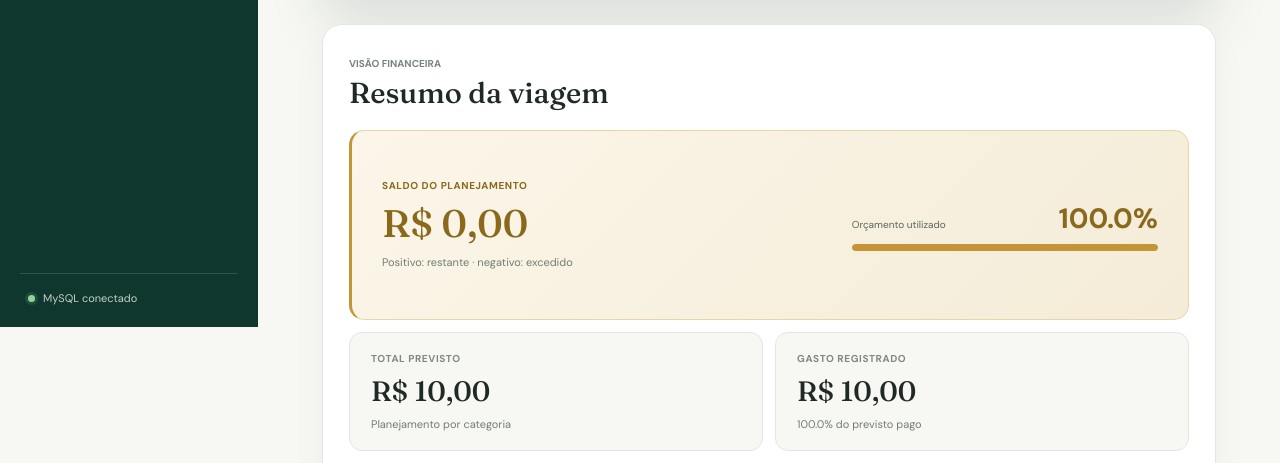
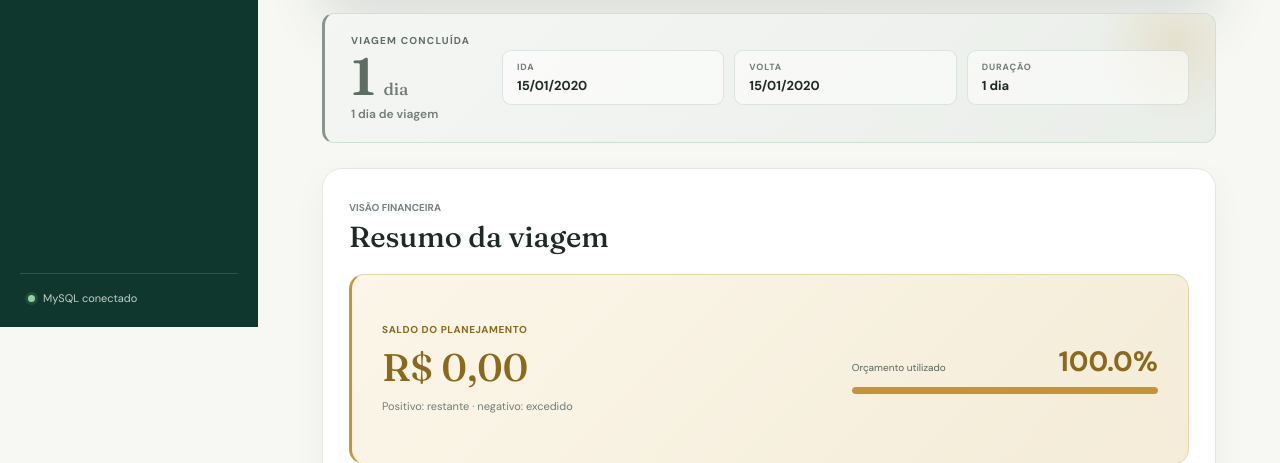
Before and after one commit to vitimrcosta/travel-budget-flask, a Flask app: page /trips/1 in a window 1280 px wide. Shown: the part 473-936 px from the top of the page. Run offline with Flask 3, Linux system fonts and the light colour scheme; tables that the repository leaves empty hold one stand-in row (values such as "Sample post"); some libraries are stand-ins or nearby versions.

Commit message:
Adiciona contador de dias da viagem no painel
Co-authored-by: Copilot <223556219+Copilot@users.noreply.github.com>

```diff
--- a/static/app.css
+++ b/static/app.css
@@ -1702,3 +1702,32 @@ td { padding: 13px 8px; border-top: 1px solid var(--line); color: #626e65; font-
   .danger-zone, .edit-form + .danger-zone { max-width: 980px; }
   .planning-form + .danger-zone { max-width: 900px; }
 }
+/* Contador de dias da viagem */
+.trip-countdown { position: relative; display: grid; grid-template-columns: auto 1fr; align-items: center; gap: 18px 32px; margin: 14px 0 0; padding: 20px 26px; overflow: hidden; border: 1px solid #d1e0d2; border-left: 3px solid var(--green); border-radius: 12px; background: linear-gradient(135deg, #f1f7f0, #e7f0e6); animation: arrive .45s .08s ease both; }
+.trip-countdown::after { content: ""; position: absolute; right: -40px; top: -50px; width: 160px; height: 160px; border-radius: 50%; background: radial-gradient(circle, rgba(197,148,54,.16), transparent 70%); pointer-events: none; }
+.countdown-main { display: grid; gap: 2px; }
+.countdown-eyebrow { color: var(--green); font-size: 10px; font-weight: 800; letter-spacing: .12em; }
+.countdown-number { display: flex; align-items: baseline; gap: 8px; color: var(--green); font-family: "Fraunces", Georgia, serif; font-size: 52px; font-weight: 600; line-height: 1.05; }
+.countdown-number small { color: var(--muted); font-family: inherit; font-size: 17px; font-weight: 500; }
+.countdown-today { font-size: 38px; }
+.countdown-label { color: var(--muted); font-size: 12px; font-weight: 600; }
+.countdown-dates { display: grid; grid-template-columns: repeat(3, minmax(0, 1fr)); gap: 10px; position: relative; z-index: 1; }
+.countdown-dates div { display: grid; gap: 4px; padding: 10px 14px; border: 1px solid rgba(23,72,59,.12); border-radius: 9px; background: rgba(255,255,255,.55); }
+.countdown-dates span { color: var(--muted); font-size: 9px; font-weight: 800; letter-spacing: .1em; }
+.countdown-dates strong { color: var(--ink); font-size: 13px; }
+.countdown-progress { grid-column: 1 / -1; height: 7px; overflow: hidden; border-radius: 999px; background: rgba(23,72,59,.14); }
+.countdown-progress span { display: block; height: 100%; border-radius: inherit; background: linear-gradient(90deg, var(--green), #c59436); }
+.trip-countdown.is-after { border-left-color: #8a958d; background: linear-gradient(135deg, #f4f6f3, #eaeee9); }
+.trip-countdown.is-after .countdown-number, .trip-countdown.is-after .countdown-eyebrow { color: #5f6c63; }
+:root[data-theme="dark"] .trip-countdown { border-color: #2f4a3b; background: linear-gradient(135deg, #1f3328, #1a2a21); }
+:root[data-theme="dark"] .countdown-eyebrow, :root[data-theme="dark"] .countdown-number { color: #8fd3a4; }
+:root[data-theme="dark"] .countdown-dates div { border-color: #2f4a3b; background: rgba(0,0,0,.18); }
+:root[data-theme="dark"] .countdown-dates strong { color: #e4efe6; }
+:root[data-theme="dark"] .countdown-progress { background: rgba(255,255,255,.1); }
+@media (max-width: 720px) {
+  .trip-countdown { grid-template-columns: 1fr; gap: 14px; margin-top: 12px; padding: 16px; border-radius: 16px; }
+  .countdown-number { font-size: 44px; }
+  .countdown-dates { gap: 8px; }
+  .countdown-dates div { padding: 9px 10px; }
+  .countdown-dates strong { font-size: 12px; }
+}
--- a/templates/dashboard.html
+++ b/templates/dashboard.html
@@ -42,6 +42,26 @@
           <button class="cover-control cover-save" type="submit" hidden>Salvar</button>
         </form>
       </div>
+    </section>
+
+    <section class="trip-countdown is-{{ countdown.state }}" aria-label="Contagem regressiva da viagem">
+      <div class="countdown-main">
+        <span class="countdown-eyebrow">{% if countdown.state == 'before' %}CONTAGEM REGRESSIVA{% elif countdown.state == 'during' %}VIAGEM EM ANDAMENTO{% else %}VIAGEM CONCLUÍDA{% endif %}</span>
+        {% if countdown.state == 'before' and countdown.number == 0 %}
+          <strong class="countdown-number countdown-today">É hoje!</strong>
+        {% else %}
+          <strong class="countdown-number">{{ countdown.number }}<small>{{ countdown.unit }}</small></strong>
+        {% endif %}
+        <span class="countdown-label">{% if countdown.state == 'before' %}{% if countdown.number == 0 %}Boa viagem!{% else %}{{ countdown.label }}{% endif %}{% elif countdown.state == 'during' %}Aproveite cada dia{% else %}{{ countdown.total_days }} {{ 'dia' if countdown.total_days == 1 else 'dias' }} de viagem{% endif %}</span>
+      </div>
+      <div class="countdown-dates">
+        <div><span>IDA</span><strong>{{ trip.data_ida }}</strong></div>
+        <div><span>VOLTA</span><strong>{{ trip.data_volta }}</strong></div>
+        <div><span>DURAÇÃO</span><strong>{{ countdown.total_days }} {{ 'dia' if countdown.total_days == 1 else 'dias' }}</strong></div>
+      </div>
+      {% if countdown.state == 'during' %}
+        <div class="countdown-progress" role="progressbar" aria-label="Progresso da viagem" aria-valuemin="0" aria-valuemax="100" aria-valuenow="{{ countdown.progress }}"><span style="width: {{ countdown.progress }}%"></span></div>
+      {% endif %}
     </section>
 
     <section class="finance-section" id="resumo" aria-labelledby="finance-title">
--- a/web_app.py
+++ b/web_app.py
@@ -4,7 +4,7 @@ import json
 import os
 import secrets
 import unicodedata
-from datetime import date, datetime, timedelta, time as datetime_time
+from datetime import date, datetime, timedelta, timezone, time as datetime_time
 from decimal import Decimal, InvalidOperation, ROUND_HALF_UP
 from math import ceil
 from pathlib import Path
@@ -532,6 +532,24 @@ def planning_result(trip, totals):
     }
 
 
+def trip_countdown(trip):
+    today = datetime.now(timezone(timedelta(hours=-3))).date()
+    start = datetime.strptime(trip["data_ida"], "%d/%m/%Y").date()
+    end = datetime.strptime(trip["data_volta"], "%d/%m/%Y").date()
+    total_days = (end - start).days + 1
+    if today < start:
+        days = (start - today).days
+        return {"state": "before", "number": days, "unit": "dia" if days == 1 else "dias",
+                "label": "para embarcar", "total_days": total_days, "progress": 0}
+    if today <= end:
+        current = (today - start).days + 1
+        return {"state": "during", "number": current, "unit": f"de {total_days}",
+                "label": "Viagem em andamento", "total_days": total_days,
+                "progress": round(current / total_days * 100)}
+    return {"state": "after", "number": total_days, "unit": "dias" if total_days != 1 else "dia",
+            "label": "Viagem concluída", "total_days": total_days, "progress": 100}
+
+
 @app.get("/trips/<int:trip_id>")
 def dashboard(trip_id):
     trip = get_trip_or_404(trip_id)
@@ -553,6 +571,7 @@ def dashboard(trip_id):
         trip=trip,
         totals=totals,
         result=planning_result(trip, totals),
+        countdown=trip_countdown(trip),
         recent_expenses=recent_expenses,
         next_activity=next_activity,
         recent_reservations=recent_reservations,
```
Also changed, not shown: test_web_app.py (+10 -0 lines).
